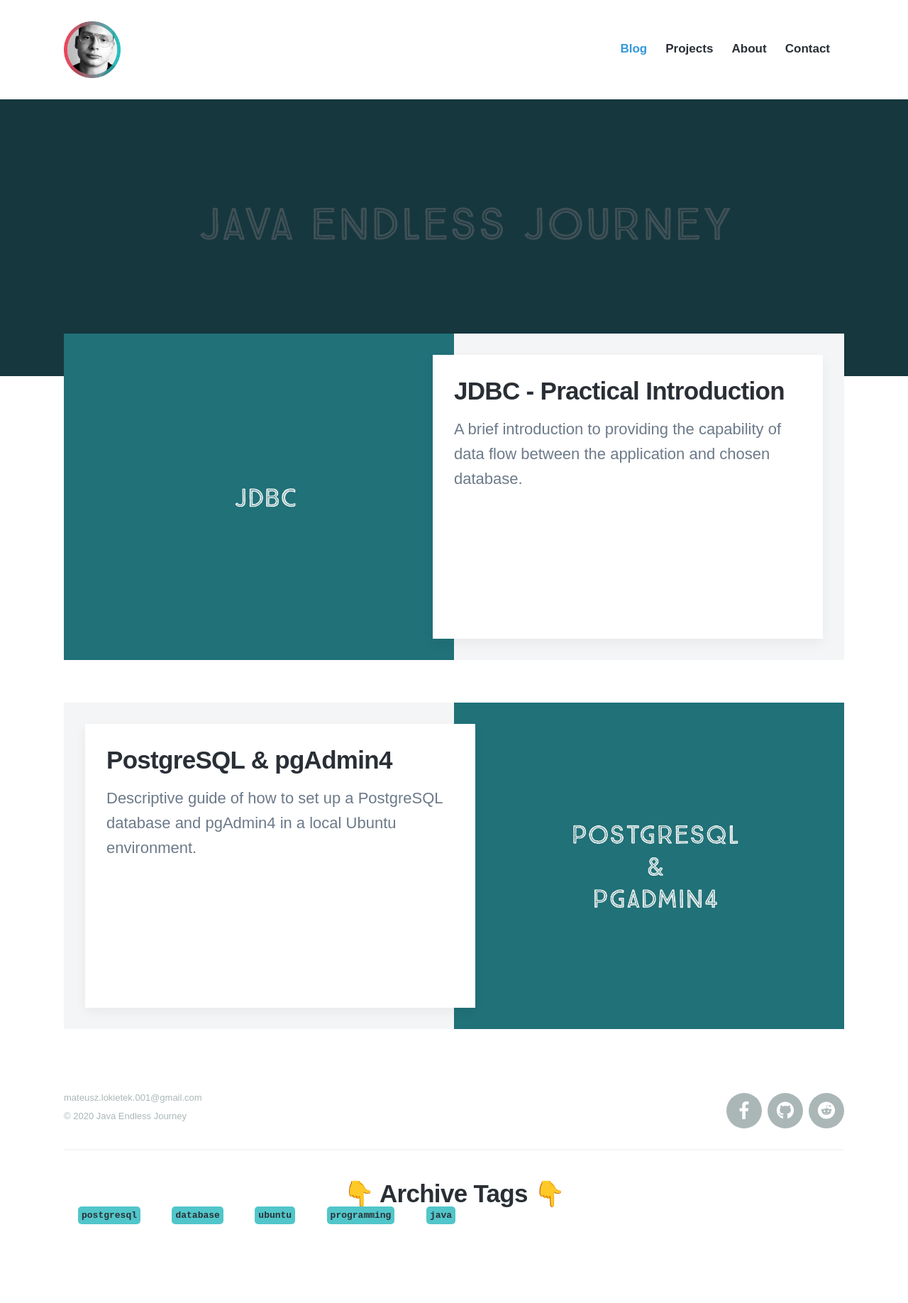
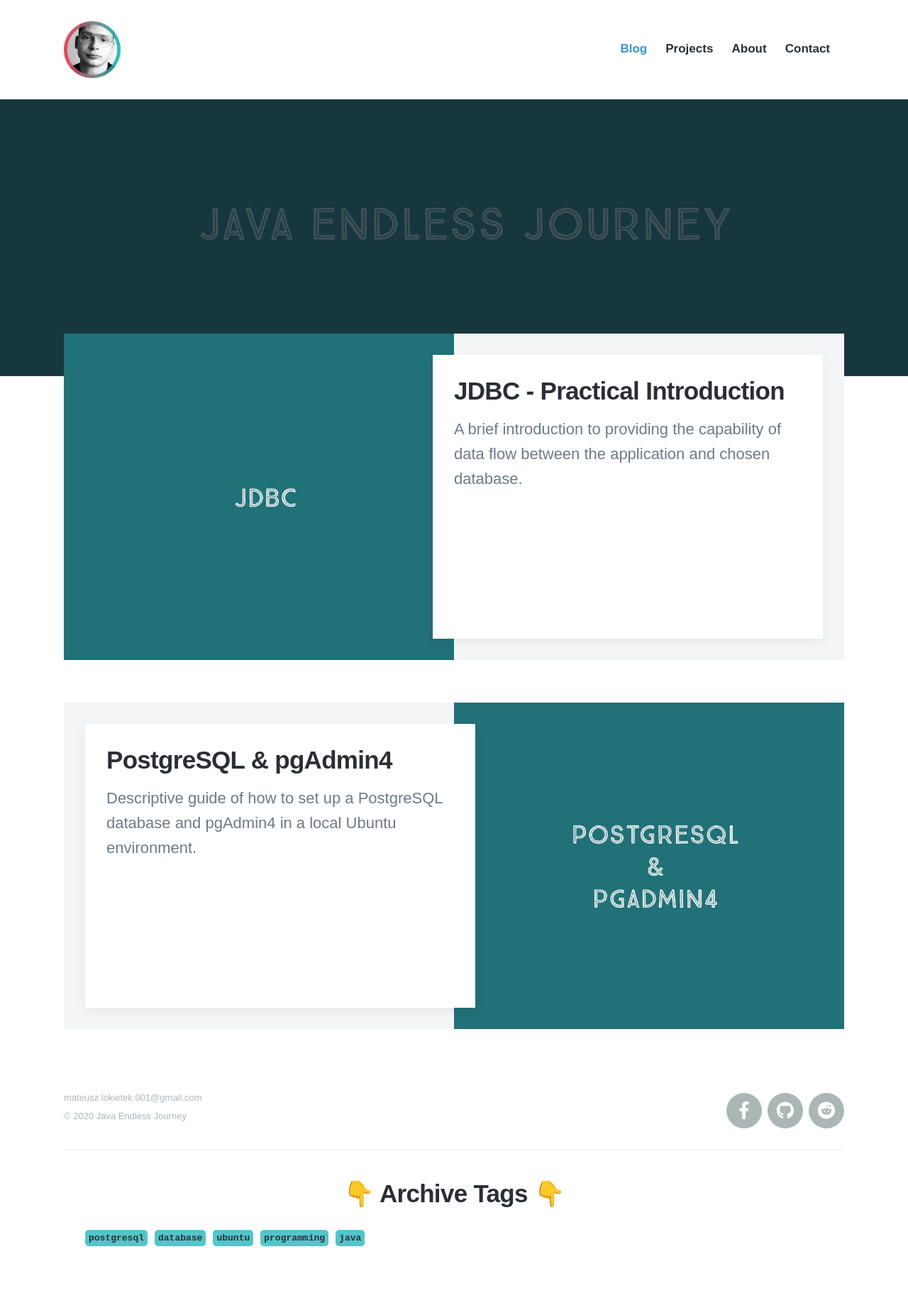
Before and after one commit to matthew01lokiet/Personal-blog, a Jekyll site: the page built from index.html, in a window 1280 px wide. Shown: the whole page at 71% size. Built offline with Jekyll 4.4.1, drawn with Linux system fonts in a browser that asks for light colours; nearby versions of some CDN libraries; some web fonts are replaced; the list of posts is cut into pages by our own code; before the commit the page ends 1799 px from its top, so only the background shows below that.

Commit message:
Fixed archive tags not displaying properly on mobile

```diff
--- a/_includes/archive.html
+++ b/_includes/archive.html
@@ -1,4 +1,5 @@
-<h2 style="text-align: center;">👇 Archive Tags 👇</h2>
+<h2 style="text-align: center; display:block; clear:both;">👇 Archive Tags 👇</h2>
+<div style="padding: 20px;">
 {% capture temptags %}
   {% for tag in site.tags %}
     {{ tag[1].size | plus: 1000 }}#{{ tag[0] }}#{{ tag[1].size }}
@@ -8,5 +9,7 @@
 {% for temptag in sortedtemptags %}
   {% assign tagitems = temptag | split: '#' %}
   {% capture tagname %}{{ tagitems[1] }}{% endcapture %}
-  <a href="/tag/{{ tagname }}"><code style="background-color: rgb(81, 198, 202); border-radius: 5px; padding: 5px; margin: 20px 20px 20px 20px;"><nobr>{{ tagname }}</nobr></code></a>
+  <a href="/tag/{{ tagname }}"><code style="background-color: rgb(81, 198, 202); border-radius: 5px; padding: 5px; display: block; float: left;
+    margin-left: 10px; margin-top: 10px;"><nobr>{{ tagname }}</nobr></code></a>
 {% endfor %}
+</div>
```
